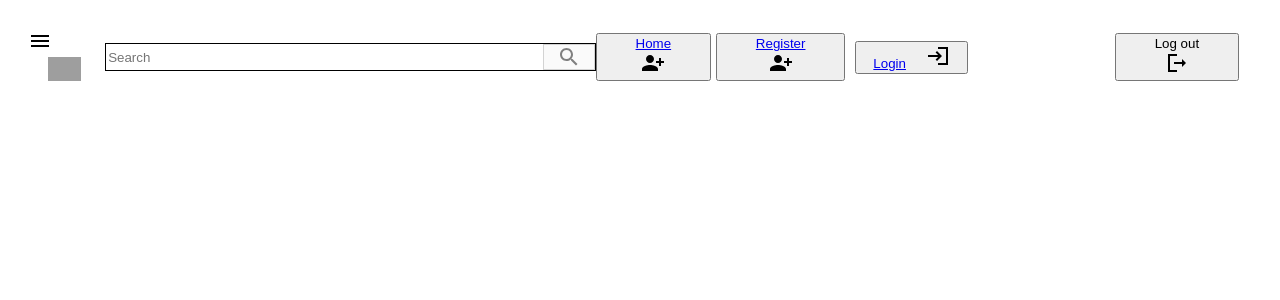
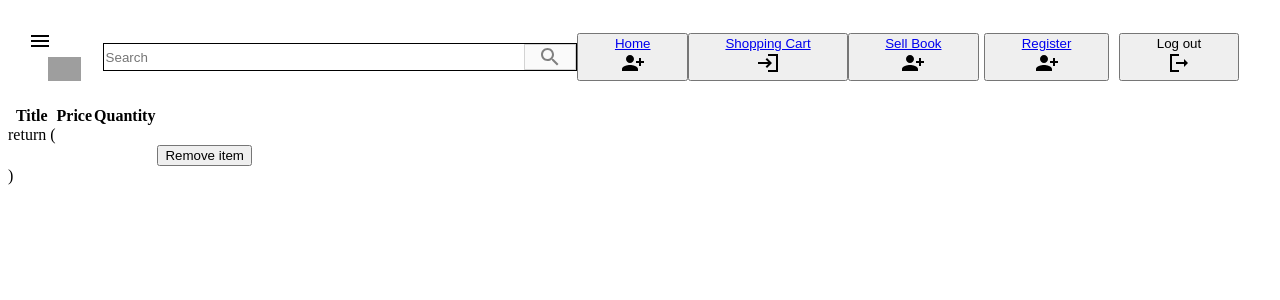
Before and after one commit to ImHucklle/GroupCapReact, a React (Create React App) app: page /cart in a window 1280 px wide. Shown: the top 300 px of the page. Built offline with nearby package versions, Linux system fonts and the light colour scheme; grey boxes are pictures that could not be loaded.

Commit message:
Added Shopping Cart component with a table, also added a shopping cart and sell book CreateBook button in header

```diff
--- a/src/components/App.jsx
+++ b/src/components/App.jsx
@@ -1,6 +1,7 @@
 // import React, {useState} from 'react';
 import './App.css';
 import BookCreator from './BookCreator/BookCreator';
+import ShoppingCart from './ShoppingCart/ShoppingCart';
 import Registration from './Registration/Registration';
 import Login from './Login/Login';
 import {BrowserRouter as Router, Switch, Route} from 'react-router-dom';
@@ -20,6 +21,7 @@ function App() {
                     <Route path="/login" component={Login} />
                     <Route path="/create" component={BookCreator} />
                     <Route path="/books" component={BookViewer} />
+                    <Route path="/cart" component={ShoppingCart} />
                 </Switch>
             </Router>
 
--- a/src/components/Header/Header.jsx
+++ b/src/components/Header/Header.jsx
@@ -45,7 +45,27 @@ class Header extends Component{
                     <div className="home">
                         <button type='button' className="button">
                             <span className="button__text">
-                                <Link to='/home'>Home</Link>
+                                <Link to='/'>Home</Link>
+                            </span>
+                            <span className="button__icon">
+                                < PersonAddAlt1SharpIcon/>
+                            </span>
+                        </button>
+                    </div>
+                    <div className="cart">
+                        <button type='button' className="button">
+                            <span className="button__text">
+                                <Link to='/cart'>Shopping Cart</Link>
+                            </span>
+                            <span className="button__icon">
+                                < LoginSharpIcon/>
+                            </span>
+                        </button>
+                    </div>
+                    <div className="create">
+                        <button type='button' className="button">
+                            <span className="button__text">
+                                <Link to='/create'>Sell Book</Link>
                             </span>
                             <span className="button__icon">
                                 < PersonAddAlt1SharpIcon/>
@@ -59,16 +79,6 @@ class Header extends Component{
                             </span>
                             <span className="button__icon">
                                 < PersonAddAlt1SharpIcon/>
-                            </span>
-                        </button>
-                    </div>
-                    <div className="login">
-                        <button type='button' className="button">
-                            <span className="button__text">
-                                <Link to='/login'>Login</Link>
-                            </span>
-                            <span className="button__icon">
-                                < LoginSharpIcon/>
                             </span>
                         </button>
                     </div>
--- /dev/null
+++ b/src/components/ShoppingCart/ShoppingCart.jsx
@@ -0,0 +1,28 @@
+import React from "react";
+import './ShoppingCart.scss';
+
+const ShoppingCart = (props) => {
+    return(
+        <div>
+            <thead>
+                <tr>
+                    <th>Title</th>
+                    <th>Price</th>
+                    <th>Quantity</th>
+                </tr>
+            </thead>
+            <tbody>
+              return (
+                  <tr>
+                    <td>{}</td>
+                    <td>{}</td>
+                    <td>{}</td>
+                    <td><button onClick={() => props.delete()}>Remove item</button></td>
+                  </tr>
+                )
+            </tbody>
+        </div>
+      )
+    }
+
+export default ShoppingCart;
```
Also changed, not shown: src/components/ShoppingCart/ShoppingCart.scss (added).
